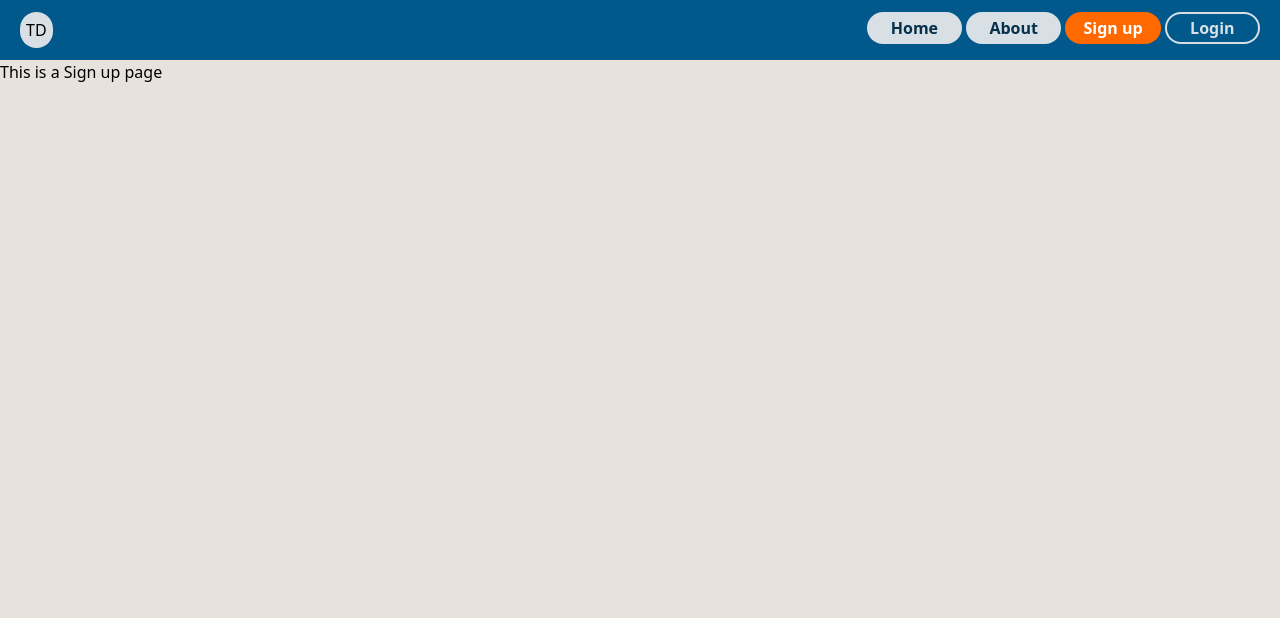
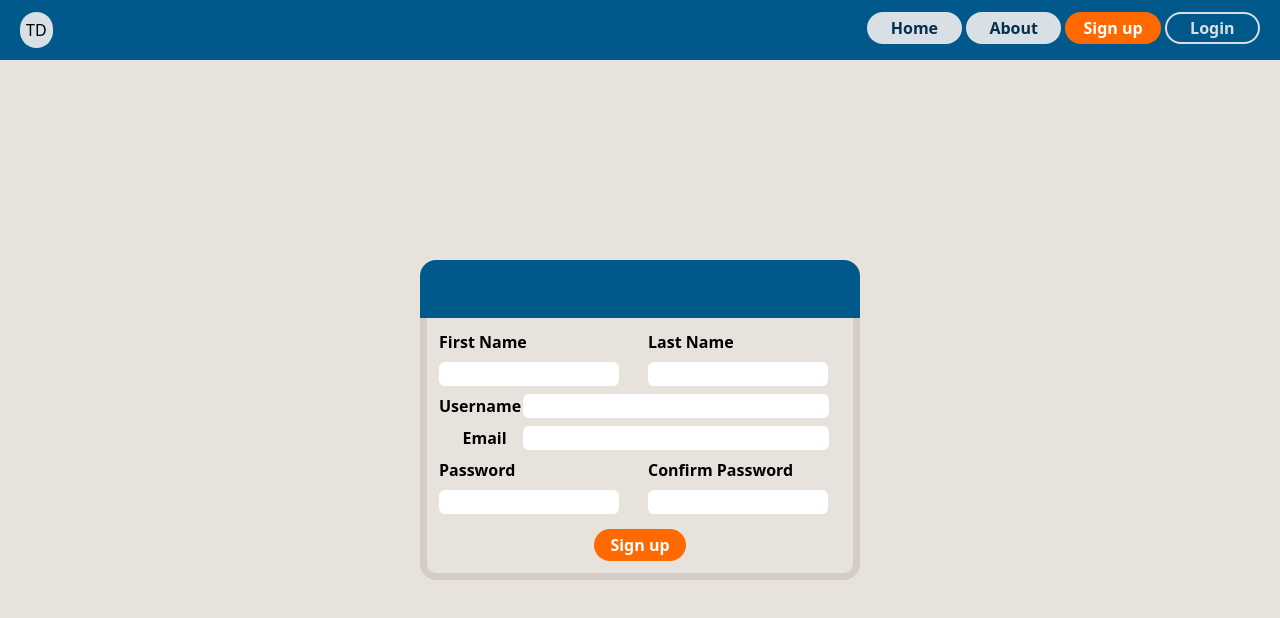
Before and after one commit to Mariella-Pasamonte/TODO-List-App, a Vue app in the folder frontend/: page /signup in a window 1280 px wide. Shown: the top 618 px of the page. Built offline with nearby package versions, Linux system fonts and the light colour scheme; the HTML template or start-up script is replaced by a standard one.

Commit message:
Sign up page (frontend) complete
Sign up page has complete features and events needed. Backend will be implemented soon.

```diff
--- a/frontend/src/views/SignupView.vue
+++ b/frontend/src/views/SignupView.vue
@@ -1,5 +1,61 @@
+<script setup lang="ts">
+    import {ref} from 'vue'
+    import { RouterLink} from 'vue-router'
+    import { useRouter } from 'vue-router'
+
+    const router = useRouter()
+
+    function route(address:string){
+        router.push(address)
+    }
+
+    const firstName = ref('')
+    const lastName = ref('')
+    const username = ref('')
+    const email = ref('')
+    const password = ref('')
+    const confPassword = ref('')
+</script>
+
 <template>
-  <div class="h-full w-full">
-    <h1>This is a Sign up page</h1>
+  <div className="grid h-full w-full place-content-center">
+    <div className="h-80 w-110">
+        <div className="h-[18%] w-full content-center bg-sky-800 rounded-t-2xl">
+            <h1 className="text-center font-bold text-2xl text-white"></h1>
+        </div>
+        <div className="grid h-[82%] w-full place-content-between border-b-7 border-x-7 rounded-b-2xl border-[#d3cdc6] p-3 ">
+            <div className="h-fit w-full grid grid-rows-6 gap-2">
+                <div className="grid grid-cols-6 gap-4 ">
+                  <p className="col-span-3 font-semibold">First Name</p>
+                  <p className="col-span-3 col-start-4 font-semibold">Last Name</p>
+                </div>
+                <div className="grid grid-cols-6 gap-4">
+                    <input v-model="firstName" type="text" className="w-45 pl-2 col-span-3 col-start-1 bg-white rounded-md"></input>
+                    <input v-model="lastName" type="text" className="w-45 pl-2 col-span-3 col-start-4 bg-white rounded-md"></input>
+                </div>
+                <div className="grid grid-cols-5   gap-4">
+                    <p className="col-span-1 text-left font-semibold">Username</p>
+                    <input v-model="username" type="text" className="w-76.5 pl-2 col-start-2 bg-white rounded-md"></input>
+                </div>
+                <div className="grid grid-cols-5 gap-4">
+                    <p className="col-span-1 text-right font-semibold">Email</p>
+                    <input v-model="email" type="text" className="w-76.5 pl-2 col-start-2 bg-white rounded-md"></input>
+                </div>
+                <div className="grid grid-cols-6 gap-4 ">
+                  <p className="col-span-3 font-semibold">Password</p>
+                  <p className="col-span-3 col-start-4 font-semibold">Confirm Password</p>
+                </div>
+                <div className="grid grid-cols-6 gap-4">
+                    <input v-model="password" type="password" className="w-45 pl-2 col-span-3 col-start-1 bg-white rounded-md"></input>
+                    <input v-model="confPassword" type="password" className="w-45 pl-2 col-span-3 col-start-4 bg-white rounded-md"></input>
+                </div>
+            </div>
+            <div className="h-fit w-full flex justify-center">
+                <button  @click="route('/')" className="px-4 py-1 rounded-full font-bold text-white bg-orange-500 cursor-pointer">
+                    <RouterLink to="/">Sign up</RouterLink>
+                </button>
+            </div>
+        </div>
+    </div>
   </div>
 </template>
```
